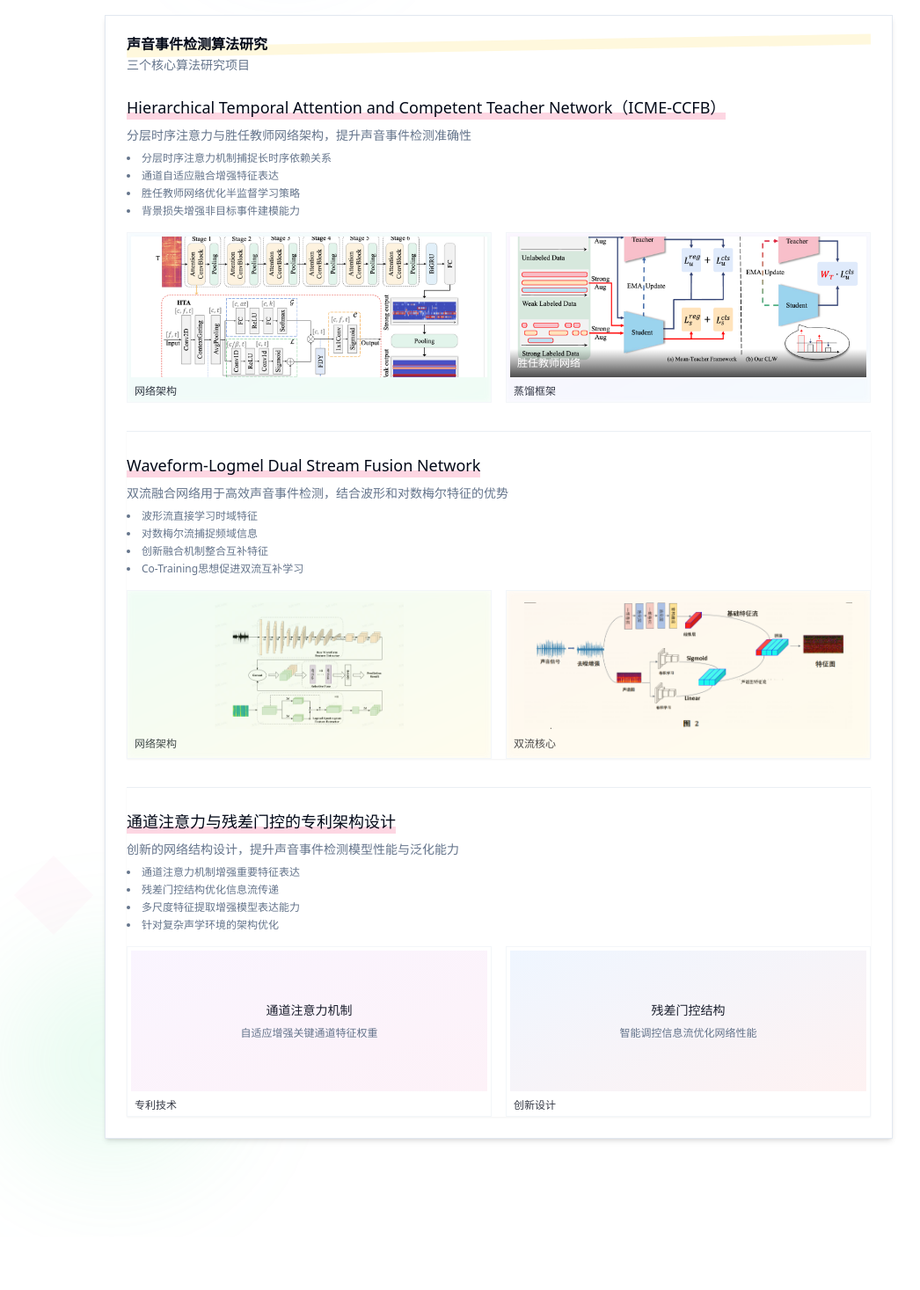
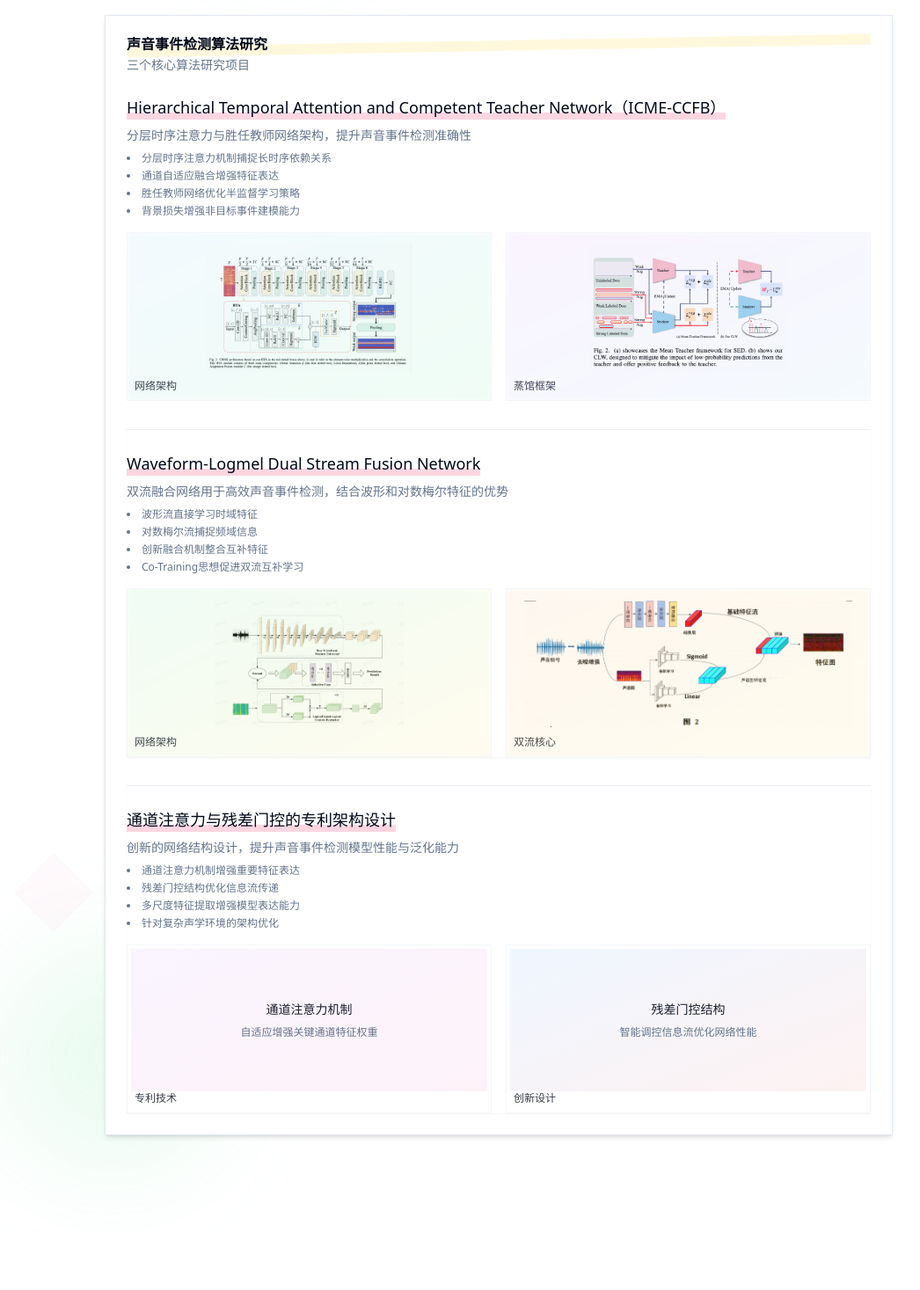
Before and after one commit to wengstA/personal_blog, a Next.js app: page / in a window 1280 px wide. Shown: the part 1243-2710 px from the top of the page at 88% size, without its empty margins (73-1119 px from the left). Built offline with nearby package versions, Linux system fonts and the light colour scheme.

Commit message:
更新AI专长部分: 优化卡片布局、增强分割线、添加专利展示和修复404页面

```diff
--- a/components/sections/ai-expertise.tsx
+++ b/components/sections/ai-expertise.tsx
@@ -105,37 +105,32 @@ export function AIExpertise() {
                     {/* 图片展示区域 */}
                     <div className="grid grid-cols-2 gap-4">
                       {/* 第一张图片 */}
-                      <div className="group relative overflow-hidden rounded-xl border border-border/40 bg-background/30 p-1 backdrop-blur-sm transition-all hover:bg-background/50 hover:shadow-lg">
+                      <div className="group relative overflow-hidden rounded-xl border border-border/40 bg-background/30 p-1 backdrop-blur-sm transition-all hover:bg-background/50 hover:shadow-lg flex flex-col h-48">
                         <div className="absolute -inset-0.5 rounded-xl opacity-10 blur-sm transition-all group-hover:opacity-20 bg-gradient-to-br from-[hsl(var(--impressionist-blue))] to-[hsl(var(--impressionist-green))]"></div>
-                        <div className="relative h-40 w-full overflow-hidden rounded-lg">
+                        <div className="flex-grow flex items-center justify-center overflow-hidden rounded-lg">
                           <img
                             src="/images/projects/ICME_network.png"
                             alt="分层时序注意力网络架构"
-                            className="h-full w-full object-cover transition-transform duration-300 group-hover:scale-105"
+                            className="max-h-36 object-contain transition-transform duration-300 group-hover:scale-105"
                           />
                         </div>
-                        <div className="relative mt-2 px-1">
+                        <div className="px-1 pb-1 mt-auto">
                           <p className="text-xs font-medium text-foreground/80">网络架构</p>
                         </div>
                       </div>
 
                       {/* 第二张图片 */}
-                      <div className="group relative overflow-hidden rounded-xl border border-border/40 bg-background/30 p-1 backdrop-blur-sm transition-all hover:bg-background/50 hover:shadow-lg">
+                      <div className="group relative overflow-hidden rounded-xl border border-border/40 bg-background/30 p-1 backdrop-blur-sm transition-all hover:bg-background/50 hover:shadow-lg flex flex-col h-48">
                         <div className="absolute -inset-0.5 rounded-xl opacity-10 blur-sm transition-all group-hover:opacity-20 bg-gradient-to-br from-[hsl(var(--impressionist-purple))] to-[hsl(var(--impressionist-blue))]"></div>
-                        <div className="relative h-40 w-full overflow-hidden rounded-lg">
-                          <div className="relative h-full w-full">
-                            <img
-                              src="/images/projects/TS_network.png"
-                              alt="胜任教师网络"
-                              className="object-cover w-full h-full"
-                            />
-                            <div className="absolute bottom-0 left-0 right-0 bg-gradient-to-t from-black/70 to-transparent p-2">
-                              <p className="text-xs font-medium text-white">胜任教师网络</p>
-                            </div>
-                          </div>
+                        <div className="flex-grow flex items-center justify-center overflow-hidden rounded-lg">
+                          <img
+                            src="/images/projects/TS_network.png"
+                            alt="胜任教师网络"
+                            className="max-h-36 object-contain transition-transform duration-300 group-hover:scale-105"
+                          />
                         </div>
-                        <div className="relative mt-2 px-1">
-                          <p className="text-xs font-medium text-foreground/80">蒸馏框架</p>
+                        <div className="px-1 pb-1 mt-auto">
+                          <p className="text-xs font-medium text-foreground/80">蒸馆框架</p>
                         </div>
                       </div>
                     </div>
@@ -214,30 +209,120 @@ export function AIExpertise() {
                     {/* 图片展示区域 */}
                     <div className="grid grid-cols-2 gap-4">
                       {/* 第一张图片 - 可能没有具体图片，用创意设计替代 */}
-                      <div className="group relative overflow-hidden rounded-xl border border-border/40 bg-background/30 p-1 backdrop-blur-sm transition-all hover:bg-background/50 hover:shadow-lg">
+                      <div className="group relative overflow-hidden rounded-xl border border-border/40 bg-background/30 p-1 backdrop-blur-sm transition-all hover:bg-background/50 hover:shadow-lg flex flex-col h-48">
                         <div className="absolute -inset-0.5 rounded-xl opacity-10 blur-sm transition-all group-hover:opacity-20 bg-gradient-to-br from-[hsl(var(--impressionist-red))] to-[hsl(var(--impressionist-purple))]"></div>
-                        <div className="relative h-40 w-full overflow-hidden rounded-lg flex items-center justify-center bg-gradient-to-br from-purple-50 to-pink-50 dark:from-purple-900/20 dark:to-pink-900/20">
+                        <div className="flex-grow flex items-center justify-center overflow-hidden rounded-lg bg-gradient-to-br from-purple-50 to-pink-50 dark:from-purple-900/20 dark:to-pink-900/20">
                           <div className="text-center px-4">
                             <p className="text-sm font-medium text-foreground/90">通道注意力机制</p>
                             <p className="text-xs text-muted-foreground mt-2">自适应增强关键通道特征权重</p>
                           </div>
                         </div>
-                        <div className="relative mt-2 px-1">
+                        <div className="px-1 pb-1 mt-auto">
                           <p className="text-xs font-medium text-foreground/80">专利技术</p>
                         </div>
                       </div>
 
                       {/* 第二张图片 */}
-                      <div className="group relative overflow-hidden rounded-xl border border-border/40 bg-background/30 p-1 backdrop-blur-sm transition-all hover:bg-background/50 hover:shadow-lg">
+                      <div className="group relative overflow-hidden rounded-xl border border-border/40 bg-background/30 p-1 backdrop-blur-sm transition-all hover:bg-background/50 hover:shadow-lg flex flex-col h-48">
                         <div className="absolute -inset-0.5 rounded-xl opacity-10 blur-sm transition-all group-hover:opacity-20 bg-gradient-to-br from-[hsl(var(--impressionist-blue))] to-[hsl(var(--impressionist-red))]"></div>
-                        <div className="relative h-40 w-full overflow-hidden rounded-lg flex items-center justify-center bg-gradient-to-br from-blue-50 to-red-50 dark:from-blue-900/20 dark:to-red-900/20">
+                        <div className="flex-grow flex items-center justify-center overflow-hidden rounded-lg bg-gradient-to-br from-blue-50 to-red-50 dark:from-blue-900/20 dark:to-red-900/20">
                           <div className="text-center px-4">
                             <p className="text-sm font-medium text-foreground/90">残差门控结构</p>
                             <p className="text-xs text-muted-foreground mt-2">智能调控信息流优化网络性能</p>
                           </div>
                         </div>
-                        <div className="relative mt-2 px-1">
+                        <div className="px-1 pb-1 mt-auto">
                           <p className="text-xs font-medium text-foreground/80">创新设计</p>
+                        </div>
+                      </div>
+                    </div>
+                  </div>
+                </CardContent>
+              </Card>
+            </motion.div>
+          </TabsContent>
+
+          {/* 技术应用标签内容 */}
+          <TabsContent value="tech" className="mt-6">
+            <motion.div
+              initial={{ opacity: 0, y: 20 }}
+              animate={{ opacity: 1, y: 0 }}
+              transition={{ duration: 0.5 }}
+            >
+              <Card className="bg-card border-border backdrop-blur-sm shadow-md overflow-hidden">
+                <CardHeader>
+                  <CardTitle className="text-card-foreground relative inline-block">
+                    <span className="relative z-10">声音AI相关专利展示</span>
+                    <span className="absolute bottom-0 left-0 w-full h-3 bg-[hsl(var(--impressionist-blue))]/20 -z-10 transform -rotate-1"></span>
+                  </CardTitle>
+                  <CardDescription className="text-muted-foreground">
+                    三项核心专利技术及其技术应用
+                  </CardDescription>
+                </CardHeader>
+                <CardContent>
+                  <div className="flex flex-col space-y-8">
+                    {/* 专利1：Transformer Cow */}
+                    <div className="flex flex-col space-y-4">
+                      <h3 className="text-lg font-medium text-card-foreground relative inline-block mb-2">
+                        <span className="relative z-10">声音事件检测专利架构</span>
+                        <span className="absolute bottom-0 left-0 w-full h-2 bg-[hsl(var(--impressionist-blue))]/20 -z-10"></span>
+                      </h3>
+                      <p className="text-sm text-muted-foreground">
+                        一种基于Transformer的声音事件检测方法与系统，提升了声音事件检测的精确度
+                      </p>
+
+                      <div className="group relative overflow-hidden rounded-xl border border-border/40 bg-background/30 p-1 backdrop-blur-sm transition-all hover:bg-background/50 hover:shadow-lg flex flex-col h-48">
+                        <div className="absolute -inset-0.5 rounded-xl opacity-10 blur-sm transition-all group-hover:opacity-20 bg-gradient-to-br from-[hsl(var(--impressionist-blue))] to-[hsl(var(--impressionist-green))]"></div>
+                        <div className="flex-grow flex items-center justify-center overflow-hidden rounded-lg">
+                          <iframe src="/images/projects/Transformer_cow.pdf#view=FitH" className="w-full h-40" title="声音事件检测专利架构"></iframe>
+                        </div>
+                        <div className="px-1 pb-1 mt-auto flex justify-between items-center">
+                          <p className="text-xs font-medium text-foreground/80">专利文件</p>
+                          <a href="/images/projects/Transformer_cow.pdf" target="_blank" className="text-xs text-primary hover:underline">查看完整PDF</a>
+                        </div>
+                      </div>
+                    </div>
+
+                    {/* 专利2：视频模式识别 */}
+                    <div className="flex flex-col space-y-4 pt-6 mt-2 border-t border-border/70 shadow-sm">
+                      <h3 className="text-lg font-medium text-card-foreground relative inline-block mb-2">
+                        <span className="relative z-10">视频模式识别专利</span>
+                        <span className="absolute bottom-0 left-0 w-full h-2 bg-[hsl(var(--impressionist-blue))]/20 -z-10"></span>
+                      </h3>
+                      <p className="text-sm text-muted-foreground">
+                        一种用于视频内容分析与模式识别的智能系统
+                      </p>
+
+                      <div className="group relative overflow-hidden rounded-xl border border-border/40 bg-background/30 p-1 backdrop-blur-sm transition-all hover:bg-background/50 hover:shadow-lg flex flex-col h-48">
+                        <div className="absolute -inset-0.5 rounded-xl opacity-10 blur-sm transition-all group-hover:opacity-20 bg-gradient-to-br from-[hsl(var(--impressionist-yellow))] to-[hsl(var(--impressionist-orange))]"></div>
+                        <div className="flex-grow flex items-center justify-center overflow-hidden rounded-lg">
+                          <iframe src="/images/projects/video_pattern.pdf#view=FitH" className="w-full h-40" title="视频模式识别专利"></iframe>
+                        </div>
+                        <div className="px-1 pb-1 mt-auto flex justify-between items-center">
+                          <p className="text-xs font-medium text-foreground/80">专利文件</p>
+                          <a href="/images/projects/video_pattern.pdf" target="_blank" className="text-xs text-primary hover:underline">查看完整PDF</a>
+                        </div>
+                      </div>
+                    </div>
+
+                    {/* 专利3：SED算法 */}
+                    <div className="flex flex-col space-y-4 pt-6 mt-2 border-t border-border/70 shadow-sm">
+                      <h3 className="text-lg font-medium text-card-foreground relative inline-block mb-2">
+                        <span className="relative z-10">SED算法专利</span>
+                        <span className="absolute bottom-0 left-0 w-full h-2 bg-[hsl(var(--impressionist-blue))]/20 -z-10"></span>
+                      </h3>
+                      <p className="text-sm text-muted-foreground">
+                        声音事件检测算法的专利实现及应用
+                      </p>
+
+                      <div className="group relative overflow-hidden rounded-xl border border-border/40 bg-background/30 p-1 backdrop-blur-sm transition-all hover:bg-background/50 hover:shadow-lg flex flex-col h-48">
+                        <div className="absolute -inset-0.5 rounded-xl opacity-10 blur-sm transition-all group-hover:opacity-20 bg-gradient-to-br from-[hsl(var(--impressionist-purple))] to-[hsl(var(--impressionist-pink))]"></div>
+                        <div className="flex-grow flex items-center justify-center overflow-hidden rounded-lg">
+                          <iframe src="/images/projects/SED_alg.pdf#view=FitH" className="w-full h-40" title="SED算法专利"></iframe>
+                        </div>
+                        <div className="px-1 pb-1 mt-auto flex justify-between items-center">
+                          <p className="text-xs font-medium text-foreground/80">专利文件</p>
+                          <a href="/images/projects/SED_alg.pdf" target="_blank" className="text-xs text-primary hover:underline">查看完整PDF</a>
                         </div>
                       </div>
                     </div>
```
Also changed, not shown: app/not-found.tsx (added, +33 -0 lines).
